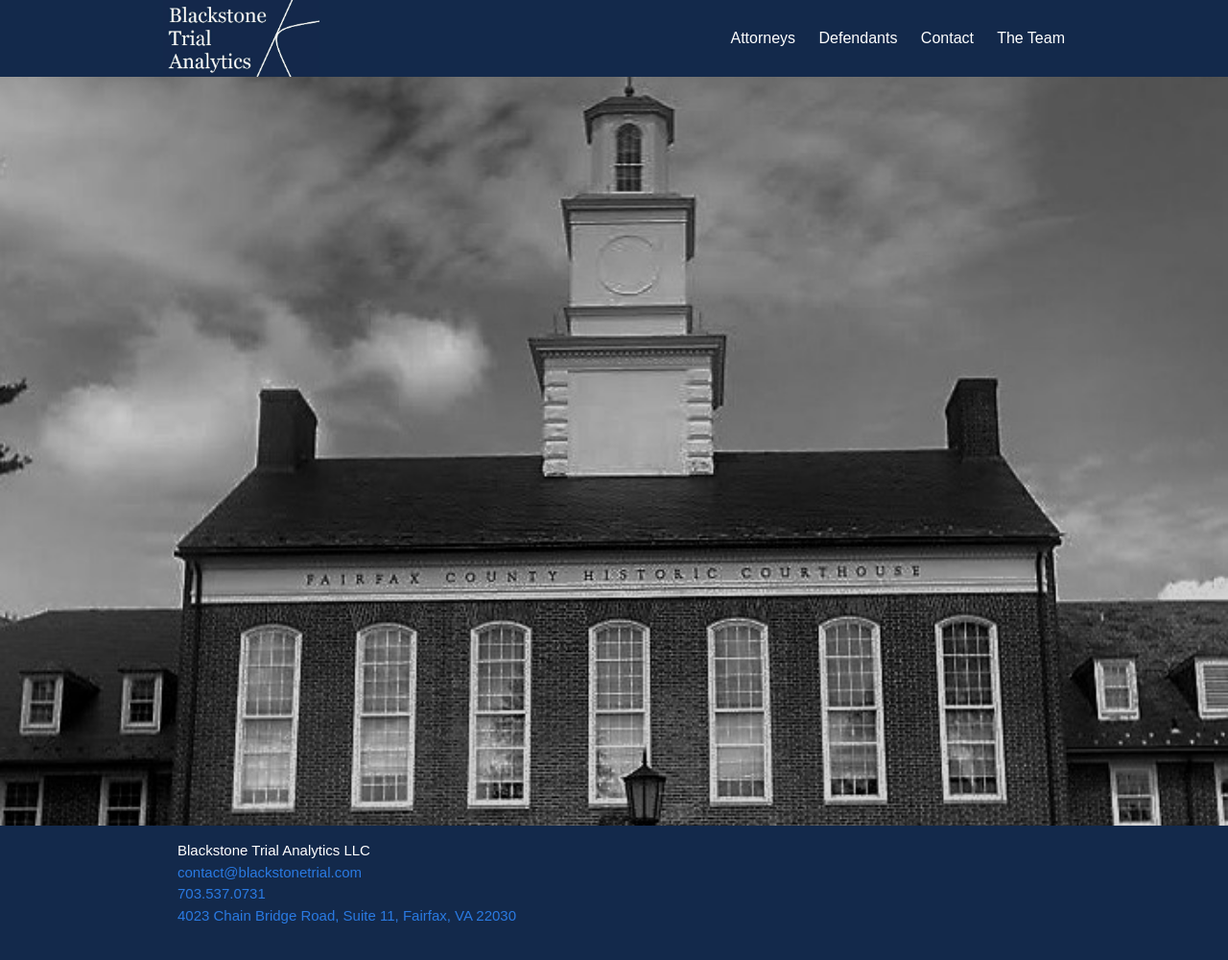
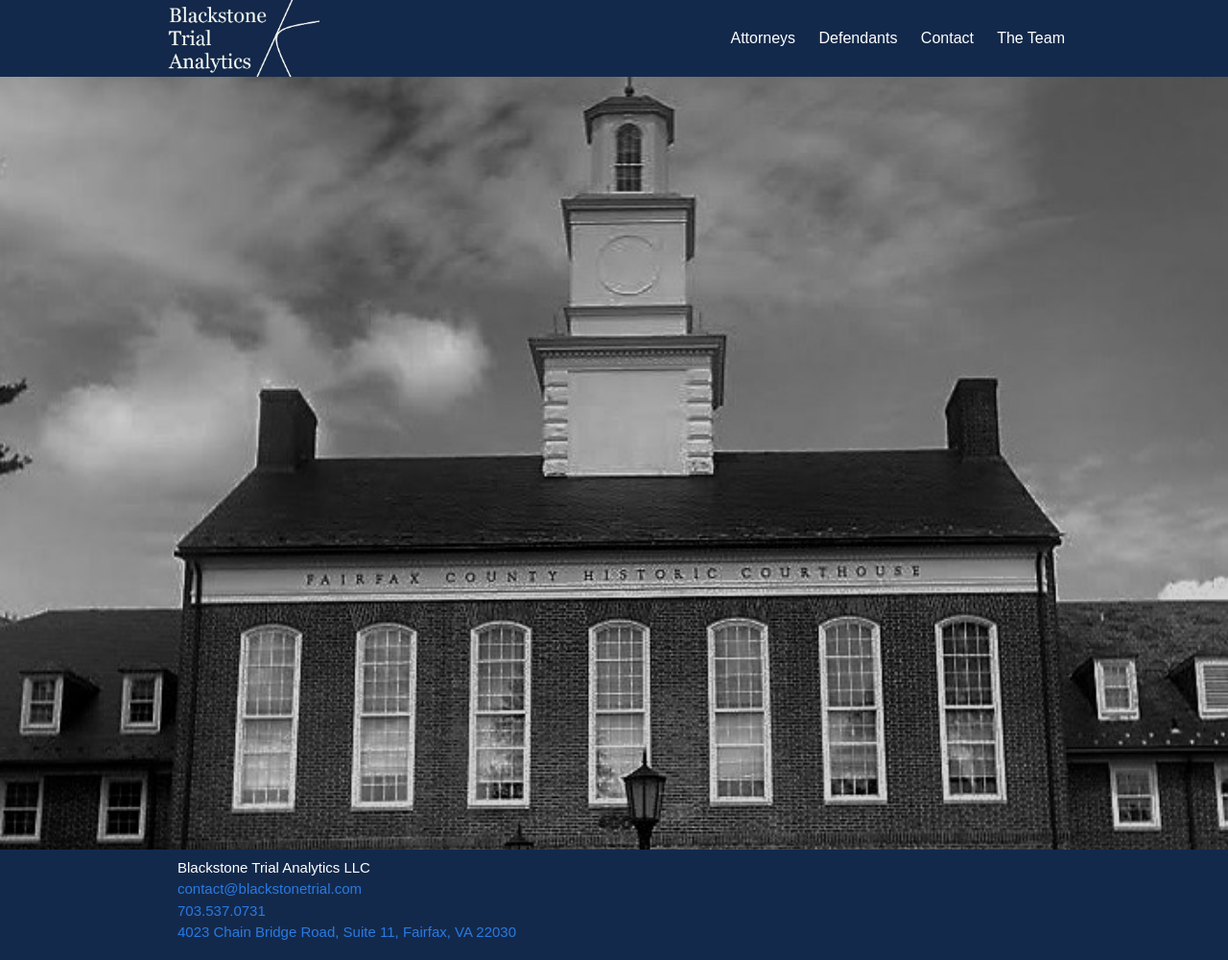
Before and after one commit to BlackstoneTrialAnalytics/BlackstoneTrialAnalytics.github.io, a Jekyll site: the page built from index.html, in a window 1280 px wide. Shown: the whole page at 96% size. Built offline with Jekyll 4.4.1, drawn with Linux system fonts in a browser that asks for light colours.

Commit message:
Shrinking the footer

```diff
--- a/_sass/_layout.scss
+++ b/_sass/_layout.scss
@@ -98,13 +98,12 @@
 	background-color:$background-color;
     position:absolute;
     bottom:0;
-    height:140px;
+    height:115px;
     width:100%;
 }
 
 .footer-heading {
     font-size: 18px;
-    margin-bottom: $spacing-unit / 2;
 }
 
 .contact-list,
@@ -125,7 +124,7 @@
 }
 
 .footer-col-1 {
-	margin-top: $spacing-unit /2;
+	margin-top: $spacing-unit /4;
     width: -webkit-calc(100% - (#{$spacing-unit} / 2));
     width:         calc(100% - (#{$spacing-unit} / 2));
 }
```
